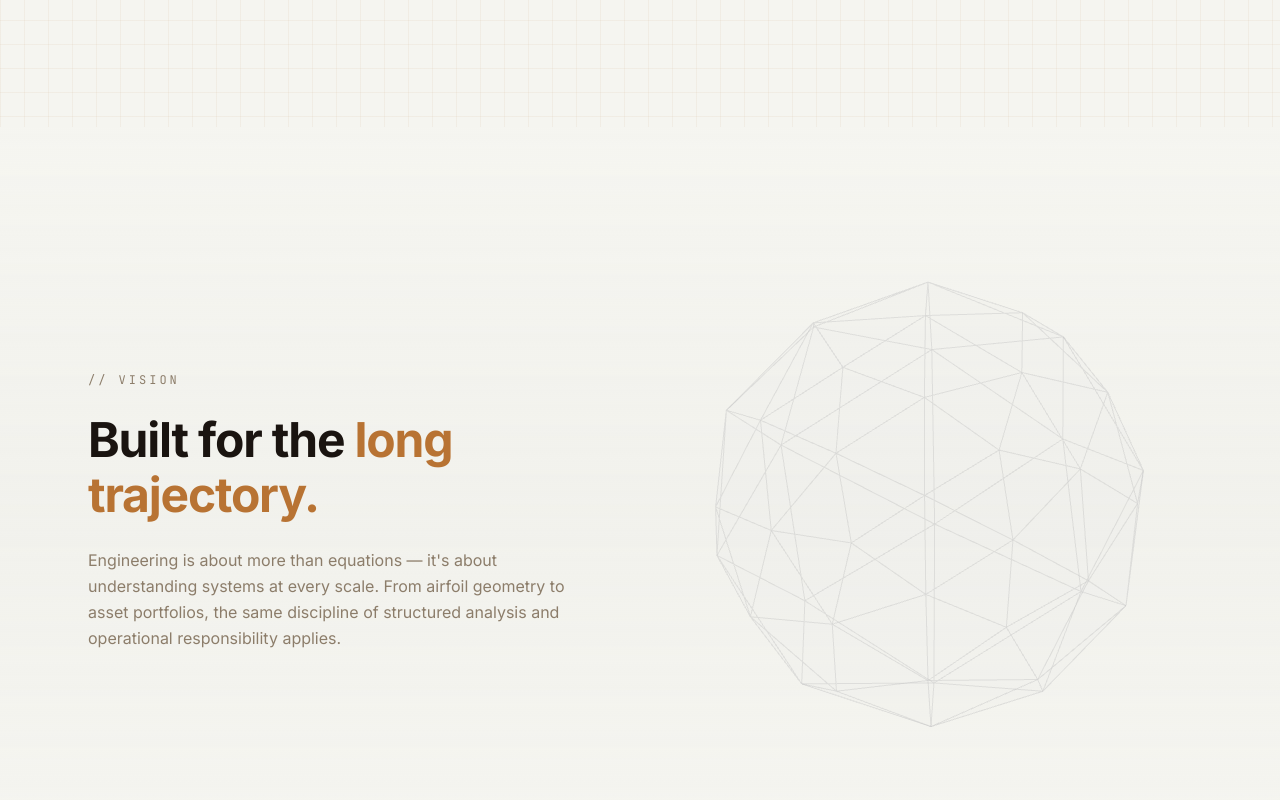
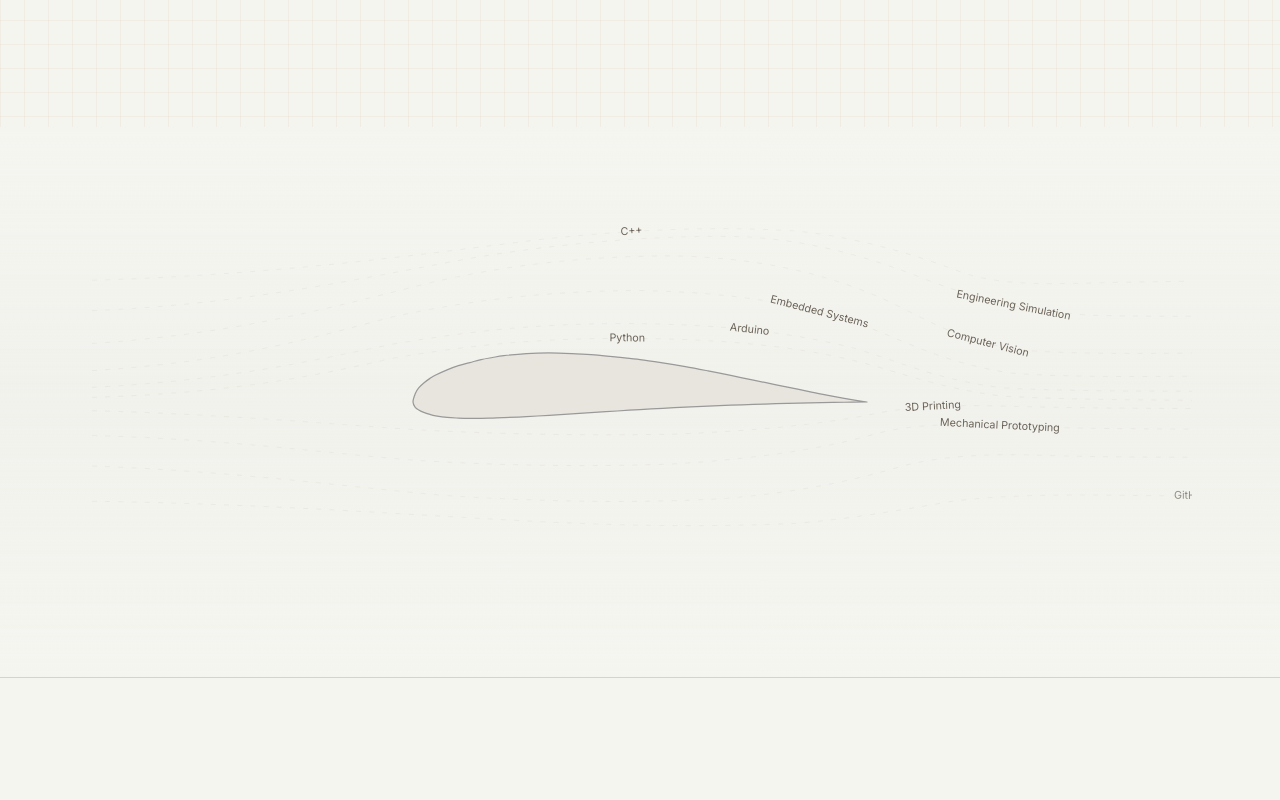
Before and after one commit to Max11122006/Portfolio-Wesbite, a Next.js app: page / in a window 1280 px wide. Shown: the part 3200-4000 px from the top of the page. Built offline with nearby package versions, Linux system fonts and the light colour scheme.

Commit message:
Implement airfoil visualization and streamline animations in Interactive3D component

```diff
--- a/src/components/Interactive3D.tsx
+++ b/src/components/Interactive3D.tsx
@@ -1,57 +1,205 @@
 "use client";
 
-import dynamic from "next/dynamic";
-import { FadeIn } from "./MotionPrimitives";
+import { useEffect, useRef } from "react";
 
-const Scene = dynamic(() => import("./three/Scene"), {
-  ssr: false,
-  loading: () => (
-    <div className="w-full h-full flex items-center justify-center">
-      <div className="w-12 h-12 rounded-full border border-border animate-pulse" />
-    </div>
-  ),
-});
+// ---------------------------------------------------------------------------
+// Göttingen 386 airfoil — real coordinate data (x/c, y/c)
+// Scaled to SVG: chord = 550px, LE at x=325, TE at x=875, centerline y=275
+// ---------------------------------------------------------------------------
+const UPPER_COORDS: [number, number][] = [
+  [0, 0], [0.0050, 0.0185], [0.0125, 0.0310], [0.025, 0.0430],
+  [0.0375, 0.0520], [0.05, 0.0595], [0.075, 0.0710], [0.1, 0.0800],
+  [0.125, 0.0870], [0.15, 0.0935], [0.175, 0.0980], [0.2, 0.1020],
+  [0.25, 0.1068], [0.3, 0.1080], [0.35, 0.1065], [0.4, 0.1040],
+  [0.45, 0.0990], [0.5, 0.0935], [0.55, 0.0862], [0.6, 0.0780],
+  [0.65, 0.0685], [0.7, 0.0585], [0.75, 0.0482], [0.8, 0.0378],
+  [0.85, 0.0278], [0.9, 0.0175], [0.95, 0.0082], [1, 0],
+];
+
+const LOWER_COORDS: [number, number][] = [
+  [0, 0], [0.0050, -0.0120], [0.0125, -0.0175], [0.025, -0.0235],
+  [0.0375, -0.0275], [0.05, -0.0305], [0.075, -0.0340], [0.1, -0.0355],
+  [0.125, -0.0360], [0.15, -0.0360], [0.175, -0.0354], [0.2, -0.0345],
+  [0.25, -0.0322], [0.3, -0.0292], [0.35, -0.0260], [0.4, -0.0228],
+  [0.45, -0.0198], [0.5, -0.0168], [0.55, -0.0140], [0.6, -0.0115],
+  [0.65, -0.0092], [0.7, -0.0070], [0.75, -0.0052], [0.8, -0.0038],
+  [0.85, -0.0025], [0.9, -0.0014], [0.95, -0.0005], [1, 0],
+];
+
+const CHORD = 550;
+const LE_X = 325;
+const CENTER_Y = 275;
+
+function toSVG(xc: number, yc: number): [number, number] {
+  return [
+    Math.round((LE_X + xc * CHORD) * 10) / 10,
+    Math.round((CENTER_Y - yc * CHORD) * 10) / 10,
+  ];
+}
+
+// Catmull-Rom → cubic bezier conversion for smooth curves through data points
+function smoothPath(points: [number, number][]): string {
+  if (points.length < 2) return "";
+  const r = (v: number) => Math.round(v * 10) / 10;
+  const parts: string[] = [`M ${points[0][0]} ${points[0][1]}`];
+
+  for (let i = 0; i < points.length - 1; i++) {
+    const p0 = points[Math.max(0, i - 1)];
+    const p1 = points[i];
+    const p2 = points[i + 1];
+    const p3 = points[Math.min(points.length - 1, i + 2)];
+
+    const cp1x = r(p1[0] + (p2[0] - p0[0]) / 6);
+    const cp1y = r(p1[1] + (p2[1] - p0[1]) / 6);
+    const cp2x = r(p2[0] - (p3[0] - p1[0]) / 6);
+    const cp2y = r(p2[1] - (p3[1] - p1[1]) / 6);
+
+    parts.push(`C ${cp1x} ${cp1y}, ${cp2x} ${cp2y}, ${p2[0]} ${p2[1]}`);
+  }
+  return parts.join(" ");
+}
+
+// Build airfoil path: upper surface TE→LE then lower surface LE→TE
+const upperSVG = UPPER_COORDS.map(([x, y]) => toSVG(x, y));
+const lowerSVG = LOWER_COORDS.map(([x, y]) => toSVG(x, y));
+const airfoilPoints: [number, number][] = [
+  ...upperSVG.slice().reverse(), // TE → LE along upper surface
+  ...lowerSVG.slice(1),          // LE → TE along lower surface (skip dup LE)
+];
+const AIRFOIL = smoothPath(airfoilPoints) + " Z";
+
+// ---------------------------------------------------------------------------
+// Streamlines — skill labels flowing around the airfoil
+// Upper surface peaks at ~y=215, lower surface dips to ~y=295
+// ---------------------------------------------------------------------------
+interface Streamline {
+  path: string;
+  skill: string;
+  duration: number;
+  offset: number;
+}
+
+const STREAMLINES: Streamline[] = [
+  // === OVER THE TOP ===
+  // Close to upper surface (clears y~210)
+  { path: "M -80 270 C 100 265, 200 245, 300 222 C 400 205, 480 198, 580 198 C 700 198, 790 208, 860 225 C 920 240, 960 258, 1040 268 C 1120 272, 1200 273, 1350 273", skill: "Python", duration: 14000, offset: 0 },
+  { path: "M -80 258 C 100 250, 200 225, 300 205 C 400 188, 480 180, 580 180 C 700 180, 790 192, 860 210 C 920 228, 960 248, 1040 258 C 1120 262, 1200 262, 1350 262", skill: "Arduino", duration: 15000, offset: 2000 },
+  // Medium distance above
+  { path: "M -80 238 C 100 228, 200 198, 300 172 C 400 150, 500 140, 600 140 C 720 142, 800 158, 870 182 C 930 205, 970 228, 1050 240 C 1130 246, 1220 244, 1350 243", skill: "Embedded Systems", duration: 16000, offset: 3500 },
+  // Far above
+  { path: "M -80 205 C 100 195, 220 162, 340 132 C 440 108, 540 98, 640 98 C 740 100, 820 118, 890 148 C 940 170, 980 200, 1060 212 C 1140 218, 1220 216, 1350 215", skill: "Computer Vision", duration: 15500, offset: 5500 },
+  // Very far above
+  { path: "M -80 165 C 120 158, 260 125, 400 100 C 520 80, 640 72, 730 75 C 810 80, 880 100, 950 128 C 1010 150, 1060 165, 1150 170 C 1230 172, 1290 171, 1350 170", skill: "Engineering Simulation", duration: 17000, offset: 7000 },
+  // Highest
+  { path: "M -80 128 C 150 122, 320 98, 480 78 C 600 65, 700 62, 790 68 C 860 75, 930 95, 990 118 C 1040 135, 1100 132, 1180 130 C 1250 129, 1300 128, 1350 128", skill: "C++", duration: 16500, offset: 1200 },
+
+  // === UNDER THE BOTTOM (lower surface ~y=295) ===
+  { path: "M -80 285 C 100 290, 200 300, 320 308 C 420 314, 540 316, 640 314 C 740 310, 820 302, 880 290 C 920 282, 960 278, 1040 280 C 1120 282, 1200 283, 1350 283", skill: "3D Printing", duration: 14500, offset: 4000 },
+  { path: "M -80 315 C 100 320, 200 335, 320 345 C 420 352, 540 354, 640 350 C 740 344, 820 332, 880 315 C 920 304, 960 300, 1040 304 C 1120 307, 1200 308, 1350 308", skill: "Mechanical Prototyping", duration: 16000, offset: 6000 },
+  { path: "M -80 352 C 100 358, 220 375, 360 388 C 480 396, 600 398, 700 392 C 790 385, 860 370, 920 352 C 970 340, 1020 337, 1100 340 C 1180 342, 1250 342, 1350 342", skill: "Data Analysis", duration: 15000, offset: 8500 },
+  { path: "M -80 395 C 150 398, 320 412, 480 420 C 600 426, 700 426, 790 422 C 860 416, 920 405, 980 395 C 1040 388, 1100 387, 1180 388 C 1250 389, 1300 389, 1350 389", skill: "GitHub", duration: 17500, offset: 10000 },
+];
+
+function StreamlineSkills() {
+  const svgRef = useRef<SVGSVGElement>(null);
+  const textRefs = useRef<(SVGTextElement | null)[]>([]);
+  const pathRefs = useRef<(SVGPathElement | null)[]>([]);
+  const startTime = useRef(0);
+
+  useEffect(() => {
+    startTime.current = Date.now();
+    let raf: number;
+
+    const animate = () => {
+      const now = Date.now() - startTime.current;
+
+      STREAMLINES.forEach((s, i) => {
+        const textEl = textRefs.current[i];
+        const pathEl = pathRefs.current[i];
+        if (!textEl || !pathEl) return;
+
+        const totalLen = pathEl.getTotalLength();
+        const elapsed = (now + s.offset) % s.duration;
+        const progress = elapsed / s.duration;
+        const len = progress * totalLen;
+
+        const pt = pathEl.getPointAtLength(len);
+
+        // Get tangent angle
+        const pt2 = pathEl.getPointAtLength(Math.min(len + 2, totalLen));
+        const angle = Math.atan2(pt2.y - pt.y, pt2.x - pt.x) * (180 / Math.PI);
+
+        textEl.setAttribute("transform", `translate(${pt.x}, ${pt.y}) rotate(${angle})`);
+
+        // Fade in/out at edges
+        let opacity = 1;
+        if (progress < 0.08) opacity = progress / 0.08;
+        else if (progress > 0.92) opacity = (1 - progress) / 0.08;
+        textEl.setAttribute("opacity", String(opacity));
+      });
+
+      raf = requestAnimationFrame(animate);
+    };
+
+    raf = requestAnimationFrame(animate);
+    return () => cancelAnimationFrame(raf);
+  }, []);
+
+  return (
+    <svg
+      ref={svgRef}
+      viewBox="0 0 1200 550"
+      className="w-full h-full"
+      preserveAspectRatio="xMidYMid meet"
+    >
+      {/* Streamline paths (thin dashed lines) */}
+      {STREAMLINES.map((s, i) => (
+        <path
+          key={`line-${i}`}
+          ref={(el) => { pathRefs.current[i] = el; }}
+          d={s.path}
+          fill="none"
+          stroke="#b0a898"
+          strokeWidth="0.8"
+          strokeDasharray="6 10"
+          opacity="0.2"
+        />
+      ))}
+
+      {/* Airfoil shape — generated from Göttingen 386 coordinates */}
+      <path
+        d={AIRFOIL}
+        fill="#e8e4de"
+        stroke="#999"
+        strokeWidth="1.5"
+        strokeLinejoin="round"
+      />
+
+      {/* Skill labels (positioned by JS) */}
+      {STREAMLINES.map((s, i) => (
+        <text
+          key={`text-${i}`}
+          ref={(el) => { textRefs.current[i] = el; }}
+          fontSize="13"
+          fill="#6b6358"
+          fontFamily="var(--font-sans, system-ui, sans-serif)"
+          textAnchor="middle"
+          dominantBaseline="middle"
+          opacity="0"
+        >
+          {s.skill}
+        </text>
+      ))}
+    </svg>
+  );
+}
 
 export default function Interactive3D() {
   return (
-    <section className="relative py-24 md:py-36 overflow-hidden">
-      {/* Very subtle top gradient */}
+    <section className="relative overflow-hidden" style={{ height: "550px" }}>
       <div className="absolute inset-0 bg-gradient-to-b from-background via-surface-alt/30 to-background pointer-events-none" />
-
-      <div className="relative z-10 max-w-6xl mx-auto px-6">
-        <div className="grid lg:grid-cols-2 gap-12 items-center">
-          {/* Text */}
-          <div>
-            <FadeIn>
-              <p className="text-xs tracking-[0.25em] uppercase text-muted mb-6 font-mono">
-                // VISION
-              </p>
-            </FadeIn>
-
-            <FadeIn delay={0.1}>
-              <h2 className="text-3xl md:text-4xl lg:text-5xl font-bold tracking-tight leading-[1.15] text-foreground mb-6">
-                Built for the{" "}
-                <span className="text-accent">long trajectory.</span>
-              </h2>
-            </FadeIn>
-
-            <FadeIn delay={0.2}>
-              <p className="text-base text-muted leading-relaxed max-w-lg">
-                Engineering is about more than equations — it&apos;s about
-                understanding systems at every scale. From airfoil geometry to
-                asset portfolios, the same discipline of structured analysis and
-                operational responsibility applies.
-              </p>
-            </FadeIn>
-          </div>
-
-          {/* 3D Canvas */}
-          <FadeIn delay={0.3} direction="none">
-            <div className="aspect-square max-h-[480px] w-full">
-              <Scene />
-            </div>
-          </FadeIn>
-        </div>
+      <div className="relative z-10 w-full h-full px-6 py-12 max-w-6xl mx-auto">
+        <StreamlineSkills />
       </div>
     </section>
   );
```
